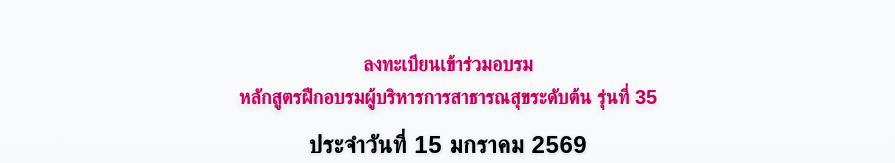
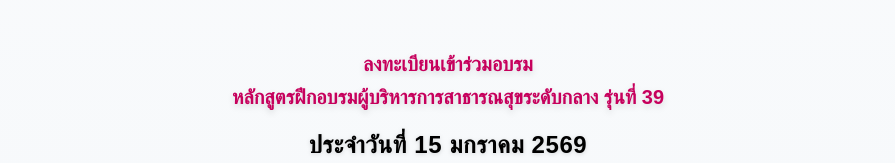
Before and after one commit to chinawa75/next-supabase-form, a Next.js app: page / in a window 1280 px wide. Shown: the top 163 px of the page, without its empty margins (192-1087 px from the left). Built offline with nearby package versions, Linux system fonts and the light colour scheme; no server answers; the database is empty.

Commit message:
Update training course title

```diff
--- a/app/page.tsx
+++ b/app/page.tsx
@@ -23,7 +23,7 @@ export default async function HomePage() {
         <section className="space-y-3 text-center">
           <h1 className="text-lg md:text-xl font-bold text-pink-700 mb-4 max-w-2xl mx-auto leading-relaxed drop-shadow-md">
             ลงทะเบียนเข้าร่วมอบรม  <br className="hidden sm:block" />
-            หลักสูตรฝึกอบรมผู้บริหารการสาธารณสุขระดับต้น รุ่นที่ 35          </h1>
+            หลักสูตรฝึกอบรมผู้บริหารการสาธารณสุขระดับกลาง รุ่นที่ 39          </h1>
           <HeaderClock />
         </section>
 
```
